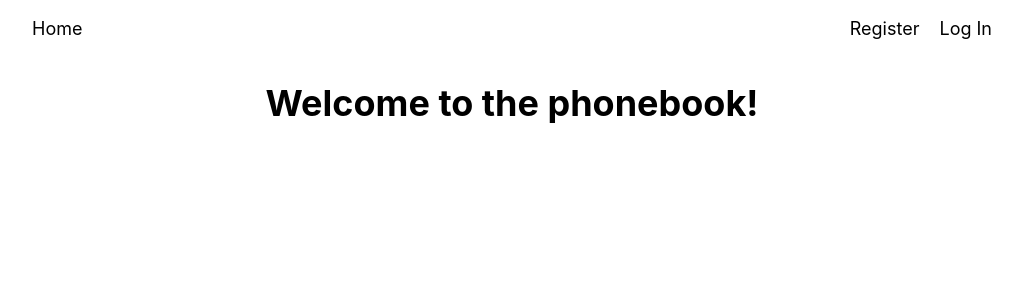
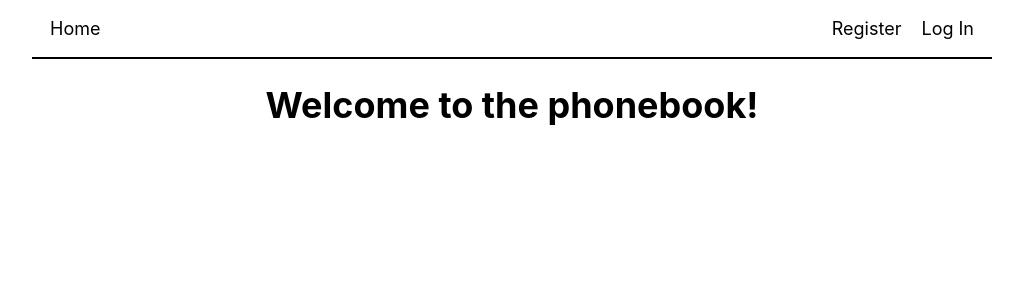
Before and after one commit to dmitriy-student/goit-react-hw-08-phonebook, a React (Create React App) app: page / in a window 1280 px wide. Shown: the top 300 px of the page, without its empty margins (128-1151 px from the left). Built offline with nearby package versions, Linux system fonts and the light colour scheme.

Commit message:
Update AppBar.module.css

```diff
--- a/src/components/AppBar/AppBar.module.css
+++ b/src/components/AppBar/AppBar.module.css
@@ -1,4 +1,6 @@
 .header {
   display: flex;
   justify-content: space-between;
+  padding: 0 18px;
+  border-bottom: 2px solid black;
 }
```
